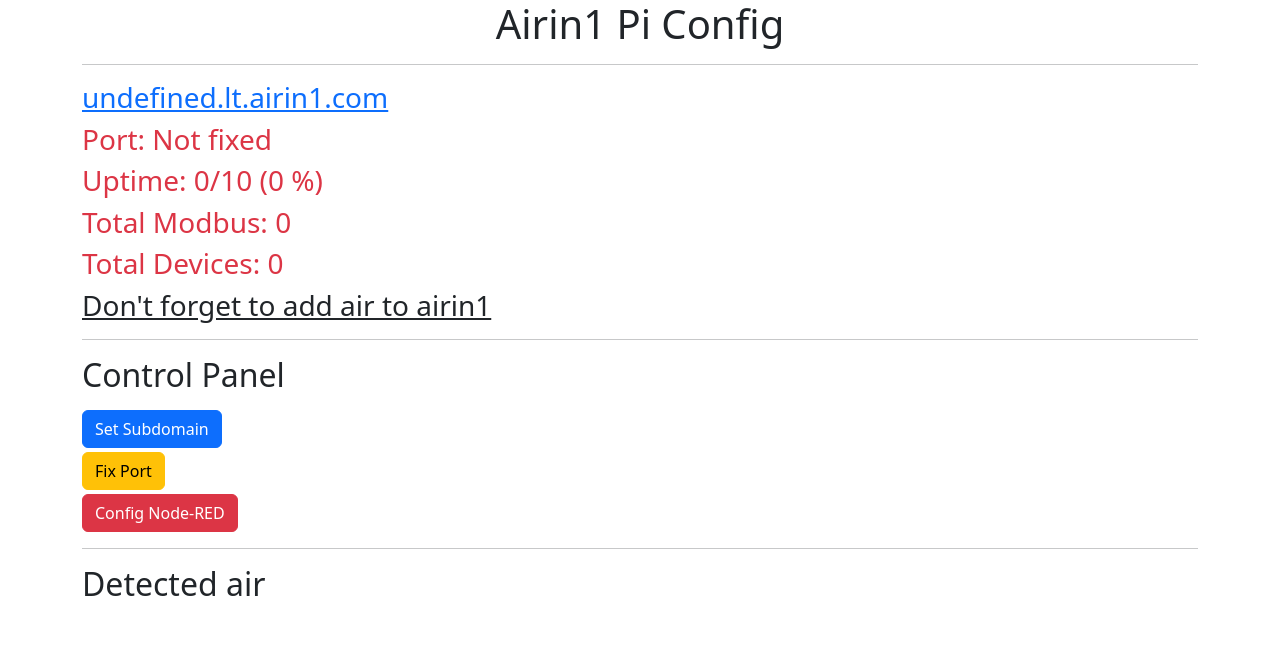
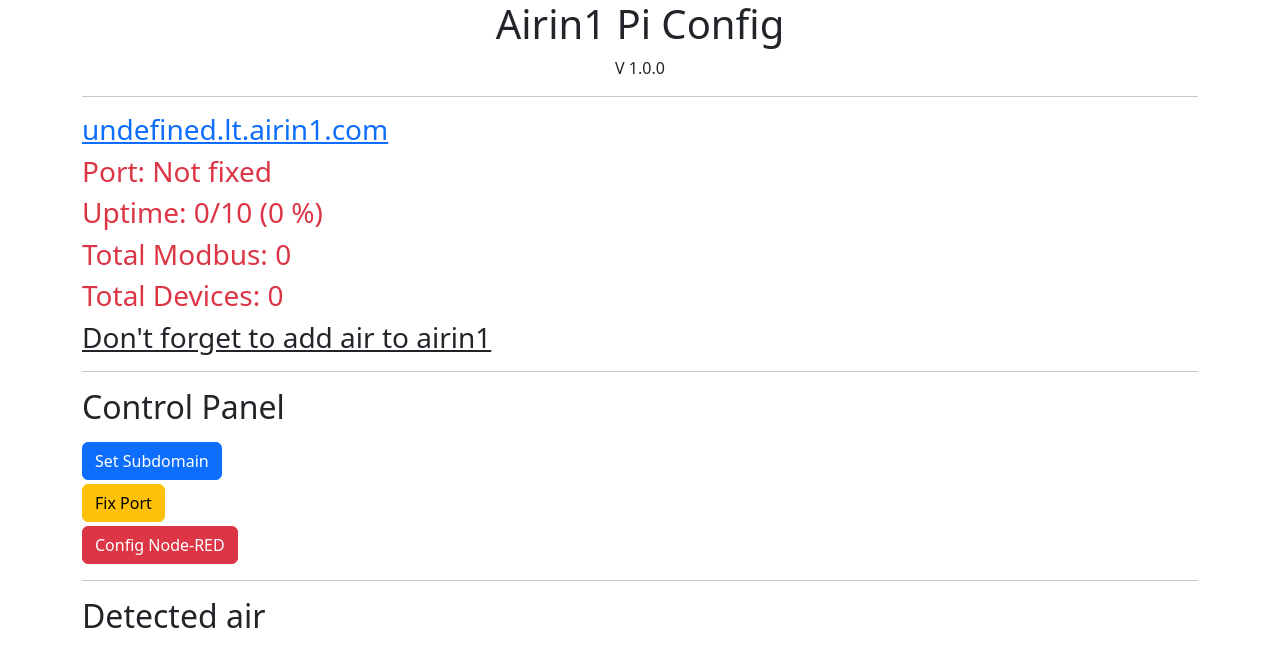
Before and after one commit to Chomtana/airin1-toolkit, a website: page index.html in a window 1280 px wide. Drawn offline with nearby package versions, Linux system fonts and the light colour scheme; no server answers.

Commit message:
Add version

```diff
--- a/index.html
+++ b/index.html
@@ -22,6 +22,7 @@
 
     <div class="loaded container">
       <h1 class="text-center">Airin1 Pi Config</h1>
+      <div class="text-center">V 1.0.0</div>
 
       <hr />
 
```
